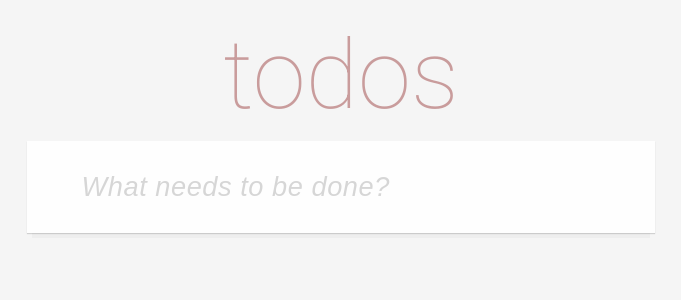
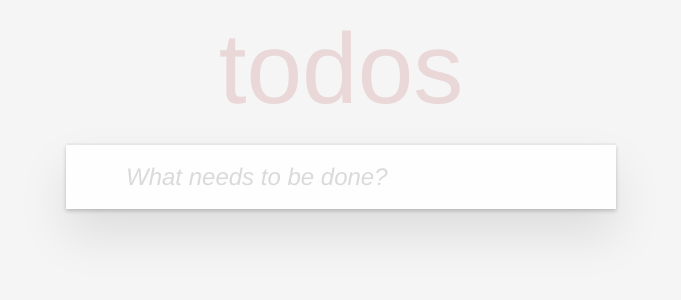
Before and after one commit to FrozenHearth/TodoList, a React (Create React App) app: page / in a window 1280 px wide. Shown: the top 300 px of the page, without its empty margins (299-980 px from the left). Built offline with nearby package versions, Linux system fonts and the light colour scheme.

Commit message:
Feature - Style changes for todo input & header

```diff
--- a/src/components/TodoInput.js
+++ b/src/components/TodoInput.js
@@ -1,11 +1,11 @@
-import React, { Component } from 'react';
-import shortid from 'shortid';
-import '../styles/TodoInput.css';
+import React, { Component } from "react";
+import shortid from "shortid";
+import "../styles/TodoInput.css";
 
 export default class TodoInput extends Component {
-    state = {
-      text: ''
-    };
+  state = {
+    text: ""
+  };
 
   handleChange = e => {
     const { name, value } = e.target;
@@ -24,15 +24,16 @@ export default class TodoInput extends Component {
         id: shortid.generate()
       });
       this.setState({
-        text: ''
+        text: ""
       });
     }
   };
   render() {
     const { text } = this.state;
     return (
-      <form autoComplete="off" onSubmit={this.handleSubmit}>
+      <form onSubmit={this.handleSubmit} className="todo-input-container">
         <input
+          autoComplete="off"
           className="todo-input"
           value={text}
           onChange={this.handleChange}
--- a/src/styles/TodoInput.css
+++ b/src/styles/TodoInput.css
@@ -1,21 +1,30 @@
-.todo-input {
-  display: flex;
-  width: 40%;
-  padding: 30px;
-  margin: -2em auto 0.1em auto;
-  outline: 0;
-  background: #fefefe;
-  border: none;
-  box-shadow: 0 1px 1px rgba(0, 0, 0, 0.15), 0 10px 0 -5px #eee;
-  font-size: 1.7em;
-  font-weight: 300;
-  text-indent: 25px;
+.todo-input-container {
+  width: 55rem;
+  margin: 0 auto;
+  box-shadow: 0 2px 4px 0 rgba(0, 0, 0, 0.2), 0 25px 50px 0 rgba(0, 0, 0, 0.1);
+  bottom: 6rem;
+  position: relative;
 }
 
-.todo-input::placeholder {
-  color: #cdcdcd;
+.todo-input {
+  font-family: "Helvetica Neue", Helvetica, Arial, sans-serif;
+  color: var(--todo-input-color);
+  display: flex;
+  padding: 1.8rem 0;
+  width: 100%;
+  outline: 0;
+  background: var(--todo-offwhite);
+  border: none;
+  box-shadow: 0 -2px 1px rgba(0, 0, 0, 0.03);
+  font-size: 2.4rem;
+  font-weight: 300;
+  text-indent: 6rem;
+}
+
+input::placeholder {
+  color: var(--todo-input-color);
   font-style: italic;
-  opacity: 0.8;
-  letter-spacing: 0.02em;
+  font-size: 2.4rem;
+  opacity: 0.2;
   font-weight: 300;
 }
--- a/src/styles/TodoList.css
+++ b/src/styles/TodoList.css
@@ -1,32 +1,24 @@
-:root {
-  --dark-brown: #96373778;
-  --button-padding: 0.4em 1.3em;
-  --button-margin: 0.4em 0 0 0.4em;
-  --complete-btn-padding: 0.4em 0.7em;
-}
-
 .todo-list {
-  background-color: #fefefe;
+  background-color: var(--todo-offwhite);
   margin: auto;
   width: 40%;
   display: flex;
   flex-direction: column;
   align-items: center;
-  box-shadow:
-  0 1px 1px rgba(0, 0, 0, 0.15),
-  0 10px 0 -5px #eee,
-  0 10px 1px -4px rgba(0, 0, 0, 0.15),
-  0 20px 0 -10px #eee,
-  0 20px 1px -9px rgba(0, 0, 0, 0.15);
+  box-shadow: 0 1px 1px rgba(0, 0, 0, 0.15), 0 10px 0 -5px #eee,
+    0 10px 1px -4px rgba(0, 0, 0, 0.15), 0 20px 0 -10px #eee,
+    0 20px 1px -9px rgba(0, 0, 0, 0.15);
   padding: 0 30px 30px 30px;
 }
 
 .header-text {
+  line-height: 1.4em;
+  width: 100%;
+  font-size: 10rem;
+  font-weight: 100;
+  margin-top: -1rem;
   text-align: center;
-  color: var(--dark-brown);
-  font-weight: 100;
-  font-size: 6em;
-  margin-top: 0.2em;
+  color: var(--todo-dark-brown);
 }
 
 .footer-container {
@@ -59,133 +51,14 @@
   cursor: pointer;
   font-size: 1em;
   font-weight: 100;
-  padding: var(--button-padding);
+  padding: var(--todo-button-padding);
 }
 
 .active-btn-border {
-  border-color: var(--dark-brown);
+  border-color: var(--todo-dark-brown);
 }
 
 .active-todo-btn,
 .complete-btn {
   margin: 0.4em 1em 0 0.4em;
 }
-
-@media all and (min-width: 320px) {
-  .todo-input,
-  .todo-list {
-    width: 115%;
-  }
-  .filters {
-    left: 0;
-  }
-  .active-todo-btn,
-  .complete-btn {
-    margin: var(--button-margin);
-  }
-  .complete-btn {
-    padding: var(--complete-btn-padding);
-  }
-}
-
-@media all and (min-width: 375px) {
-  .todo-input,
-  .todo-list {
-    width: 96%;
-  }
-  .filters {
-    left: 0;
-  }
-  .active-todo-btn,
-  .complete-btn {
-    margin: var(--button-margin);
-  }
-  .complete-btn {
-    padding: var(--complete-btn-padding);
-  }
-}
-
-@media all and (min-width: 411px) {
-  .todo-input,
-  .todo-list {
-    width: 90%;
-  }
-  .filters {
-    left: 0;
-  }
-  .active-todo-btn,
-  .complete-btn {
-    margin: var(--button-margin);
-  }
-  .complete-btn {
-    padding: var(--complete-btn-padding);
-  }
-}
-
-@media all and (min-width: 500px) {
-  .todo-input,
-  .todo-list {
-    width: 75%;
-  }
-  .filters {
-    left: 0;
-  }
-  .active-todo-btn,
-  .complete-btn {
-    margin: var(--button-margin);
-  }
-  .complete-btn {
-    padding: var(--complete-btn-padding);
-  }
-}
-
-@media all and (min-width: 700px) {
-  .todo-input,
-  .todo-list {
-    width: 65%;
-  }
-  .filters {
-    left: 0;
-  }
-  .active-todo-btn,
-  .complete-btn {
-    margin: var(--button-margin);
-  }
-  .complete-btn {
-    padding: var(--complete-btn-padding);
-  }
-}
-
-@media all and (min-width: 1000px) {
-  .todo-input,
-  .todo-list {
-    width: 55%;
-  }
-  .filters {
-    left: 0;
-  }
-  .active-todo-btn,
-  .complete-btn {
-    margin: var(--button-margin);
-  }
-  .complete-btn {
-    padding: var(--complete-btn-padding);
-  }
-}
-
-@media all and (min-width: 1200px) {
-  .todo-input,
-  .todo-list {
-    width: 45%;
-  }
-  .filters {
-    left: 0;
-  }
-  .active-todo-btn,
-  .complete-btn {
-    margin: var(--button-margin);
-  }
-  .complete-btn {
-    padding: var(--complete-btn-padding);
-  }
-}
--- a/src/styles/styles.css
+++ b/src/styles/styles.css
@@ -1,6 +1,18 @@
-@import url('https://fonts.googleapis.com/css?family=Roboto:100,100i,300,300i,400&display=swap');
+@import url("https://fonts.googleapis.com/css2?family=Roboto:ital,wght@0,100;0,300;0,400;0,500;0,700;0,900;1,100;1,300&display=swap");
+
+:root {
+  --todo-dark-brown: rgba(175, 47, 47, 0.15);
+  --todo-offwhite: #fefefe;
+  --todo-input-color: #4d4d4d;
+  --todo-bg-color: whitesmoke;
+  --todo-button-padding: 0.4rem 1.3rem;
+  --todo-button-margin: 0.4rem 0 0 0.4rem;
+  --todo-complete-btn-padding: 0.4rem 0.7rem;
+  font: 10px "Helvetica Neue", Helvetica, Arial, sans-serif;
+}
 
 body {
-  background-color: whitesmoke;
-  font-family: 'Roboto';
+  background-color: var(--todo-bg-color);
+  font-weight: 300;
+  -webkit-font-smoothing: antialiased;
 }
```
